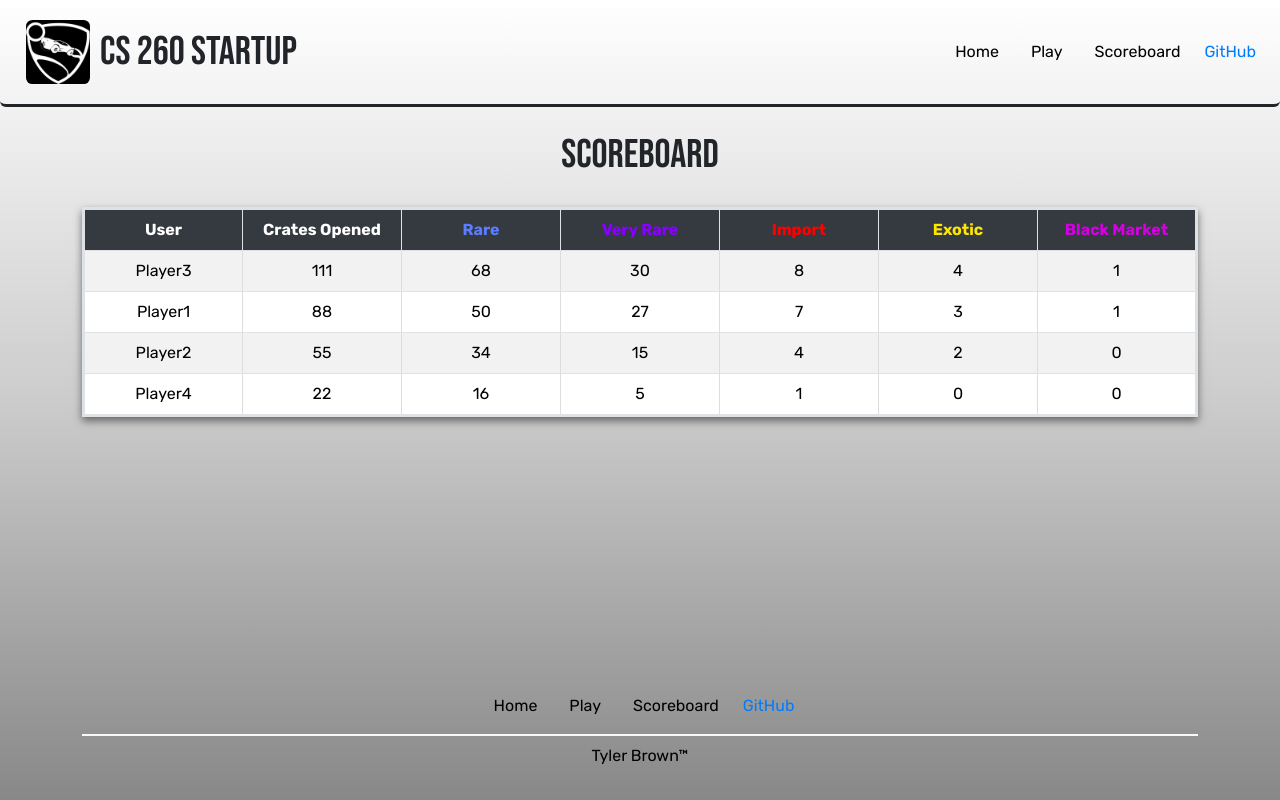
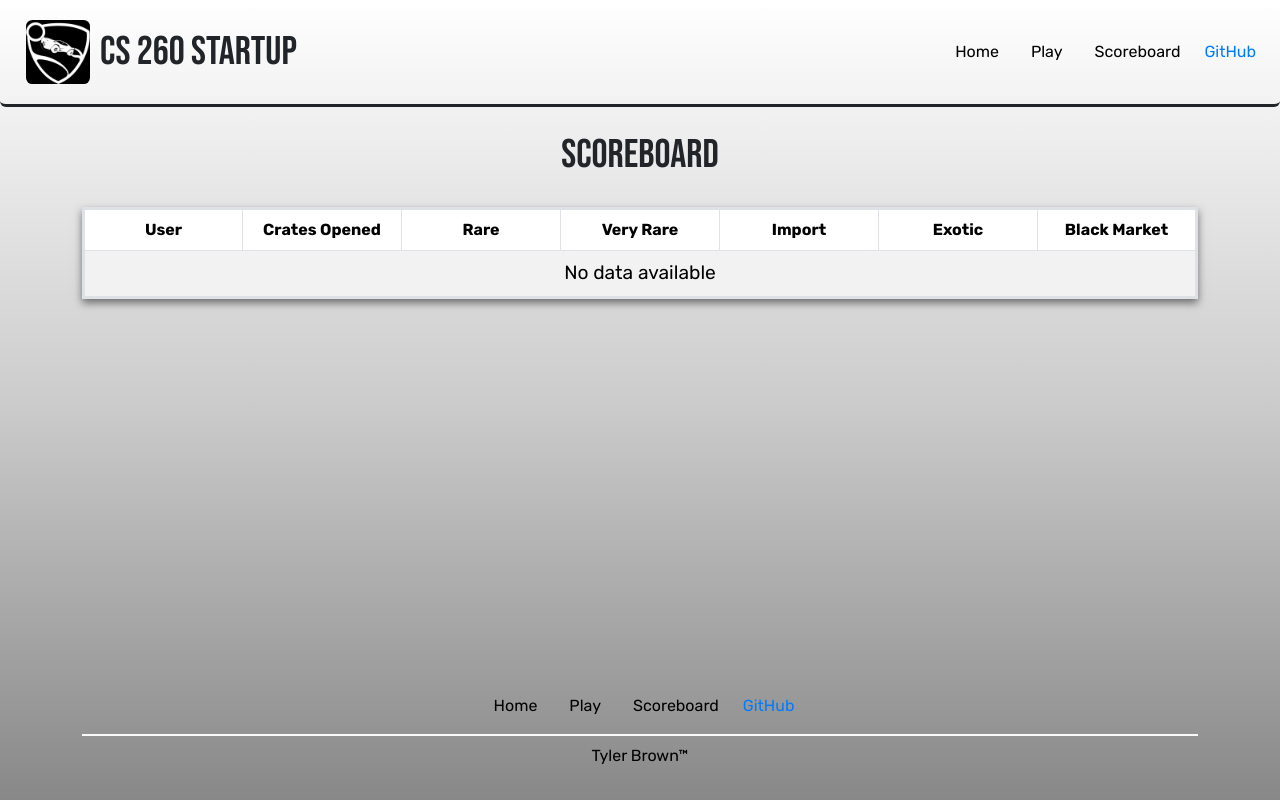
Before and after one commit to tbjimmer/startup, a React (Vite) app: page /scoreboard in a window 1280 px wide. Built offline with nearby package versions, Linux system fonts and the light colour scheme.

Commit message:
scoreboard looks pretty

```diff
--- a/src/play/play.jsx
+++ b/src/play/play.jsx
@@ -99,10 +99,6 @@ export function Play() {
         localStorage.setItem('leaderboard', JSON.stringify(updatedStats)); // Save stats locally
         setLeaderboard(updatedStats); // Update UI dynamically
     };
-
-
-
-
 
     const handleCrateModeChange = (event) => {
         setCrateMode(event.target.value);
--- a/src/scoreboard/scoreboard.css
+++ b/src/scoreboard/scoreboard.css
@@ -1,43 +1,10 @@
-/* .dominuslogo img{
-    border-radius: 10%;
-    width: 64px;
-    height: auto;
-    margin-right: 10px;
-    margin-left: 10px;
-}
-
-h1 {
-    font-family: 'Bebas Neue', sans-serif;
-    text-transform: uppercase;
-    margin: 0px 0px 0px 0px !important;
-}
-
-
-
-html, body{
-    height: 100%;
-    margin: 0;
-}
-
-body {
-    display: flex;
-    flex-direction: column;
-    background: linear-gradient(to bottom, #ffffff 0%, #cccccc 50%, #888888 100%);
-    margin: 0;
-    font-family: 'Rubik', sans-serif !important;
-}
-
-footer {
-    margin-top: auto;
-    margin-bottom: 1rem;
-} */
-
 .container {
     flex-grow: 1;
     display: flex;
     flex-direction: column;
 }
 
+/* Center Scoreboard */
 h2 {
     text-align: center;
     font-family: 'Bebas Neue', sans-serif !important;
@@ -53,51 +20,42 @@ table {
     box-shadow: 0 4px 8px rgba(0, 0, 0, 0.5);
 }
 
-table th, table td {
-    padding: 10px;
-    text-align: center;
-    vertical-align: middle;
-}
-
-table th:nth-child(1), table th:nth-child(2) {
+/* Header Row */
+table th {
+    font-weight: bold;
     background-color: #343a40;
     color: #ffffff;
 }
 
-table th:nth-child(3) {
-    background-color: #343a40;
+/* Rarity Column Colors */
+.rare {
     color: #5c7dff;
 }
 
-table th:nth-child(4) {
-    background-color: #343a40;
+.very-rare {
     color: #8800ff;
 }
 
-table th:nth-child(5) {
-    background-color: #343a40;
+.import {
     color: #ff0000;
 }
 
-table th:nth-child(6) {
-    background-color: #343a40;
+.exotic {
     color: #ffe600;
 }
 
-table th:nth-child(7) {
-    background-color: #343a40;
+.black-market {
     color: #d300e2;
 }
 
-table th {
-    font-weight: bold;
-}
-
+/* Table Cells */
 table td {
     background-color: #ffffff;
     border: 1px solid #ddd;
+    font-size: 1.2em;
 }
 
+/* Alternate Row Colors */
 table tbody tr:nth-child(odd) {
     background-color: #e9e9e9;
 }
@@ -106,8 +64,9 @@ table tbody tr:nth-child(even) {
     background-color: #999898;
 }
 
+/* Responsive Table */
 @media (max-width: 768px) {
     table {
-        font-size: 0.66em;
+        font-size: 0.85em;
     }
 }
--- a/src/scoreboard/scoreboard.jsx
+++ b/src/scoreboard/scoreboard.jsx
@@ -1,7 +1,19 @@
-import React from 'react';
+import React, { useEffect, useState } from 'react';
 import './scoreboard.css';
 
-export function Scoreboard () {
+export function Scoreboard() {
+    const [leaderboard, setLeaderboard] = useState([]);
+
+    useEffect(() => {
+        const interval = setInterval(() => {
+            const updatedData = JSON.parse(localStorage.getItem('leaderboard')) || [];
+            setLeaderboard(updatedData);
+        }, 1000); // Refresh every second
+
+        return () => clearInterval(interval);
+    }, []);
+
+
     return (
         <div className="container">
             <h2>Scoreboard</h2>
@@ -10,50 +22,31 @@ export function Scoreboard () {
                     <tr>
                         <th>User</th>
                         <th>Crates Opened</th>
-                        <th>Rare</th>
-                        <th>Very Rare</th>
-                        <th>Import</th>
-                        <th>Exotic</th>
-                        <th>Black Market</th>
+                        <th className="rare">Rare</th>
+                        <th className="very-rare">Very Rare</th>
+                        <th className="import">Import</th>
+                        <th className="exotic">Exotic</th>
+                        <th className="black-market">Black Market</th>
                     </tr>
                 </thead>
                 <tbody>
-                    <tr>
-                        <td>Player3</td>
-                        <td>111</td>
-                        <td>68</td>
-                        <td>30</td>
-                        <td>8</td>
-                        <td>4</td>
-                        <td>1</td>
-                    </tr>
-                    <tr>
-                        <td>Player1</td>
-                        <td>88</td>
-                        <td>50</td>
-                        <td>27</td>
-                        <td>7</td>
-                        <td>3</td>
-                        <td>1</td>
-                    </tr>
-                    <tr>
-                        <td>Player2</td>
-                        <td>55</td>
-                        <td>34</td>
-                        <td>15</td>
-                        <td>4</td>
-                        <td>2</td>
-                        <td>0</td>
-                    </tr>
-                    <tr>
-                        <td>Player4</td>
-                        <td>22</td>
-                        <td>16</td>
-                        <td>5</td>
-                        <td>1</td>
-                        <td>0</td>
-                        <td>0</td>
-                    </tr>
+                    {leaderboard.length > 0 ? (
+                        leaderboard.map((player, index) => (
+                            <tr key={index}>
+                                <td>{player.username}</td>
+                                <td>{player.totalCrates}</td>
+                                <td className="rare">{player.Rare}</td>
+                                <td className="very-rare">{player['Very Rare']}</td>
+                                <td className="import">{player.Import}</td>
+                                <td className="exotic">{player.Exotic}</td>
+                                <td className="black-market">{player['Black Market']}</td>
+                            </tr>
+                        ))
+                    ) : (
+                        <tr>
+                            <td colSpan="7">No data available</td>
+                        </tr>
+                    )}
                 </tbody>
             </table>
         </div>
```
